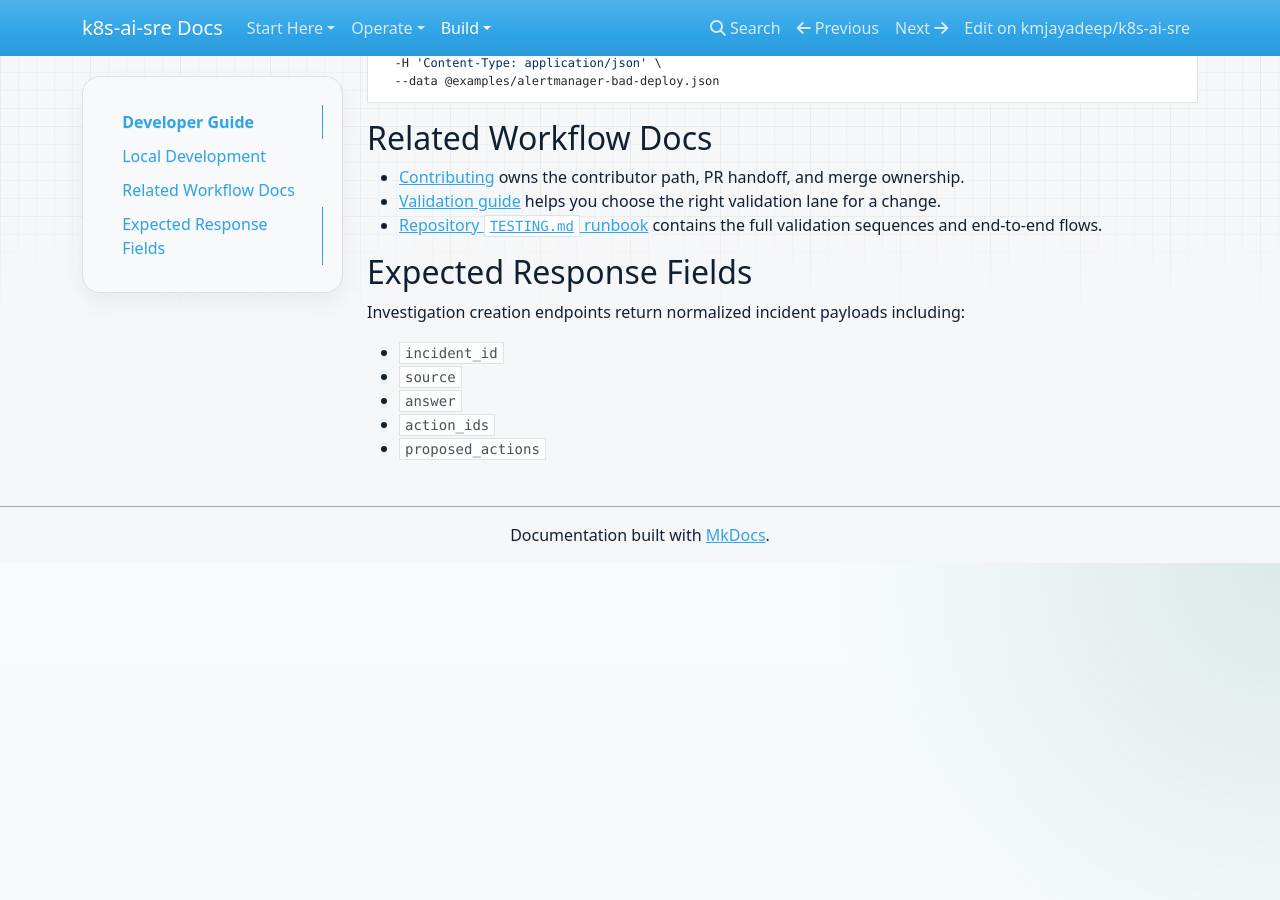
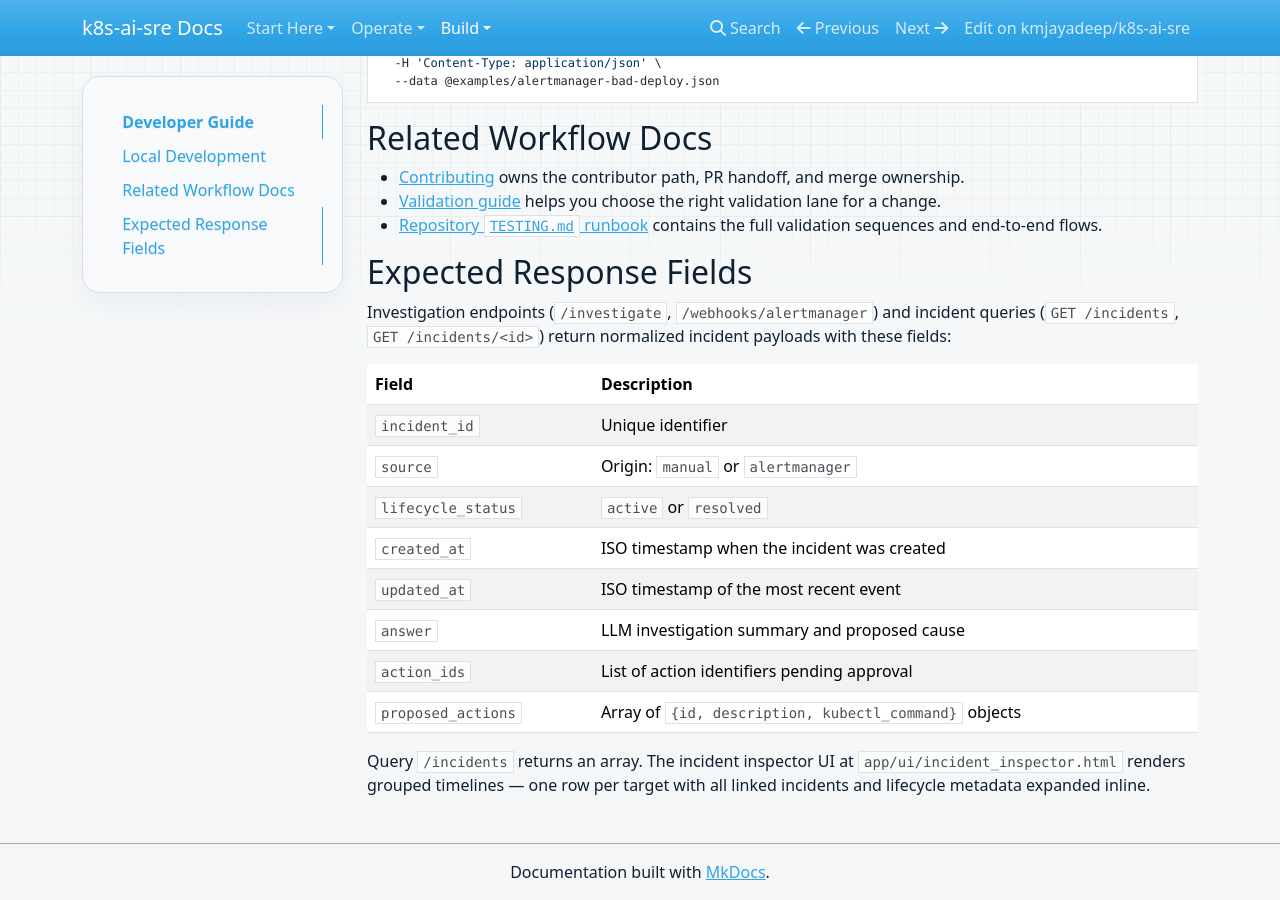
Before and after one commit to kmjayadeep/k8s-ai-sre, an MkDocs documentation site: the page built from docs/developer.md, in a window 1280 px wide and 900 px high, scrolled down 1064 px. Built offline with MkDocs 1.6.1, drawn with Linux system fonts in a browser that asks for light colours; nearby versions of some CDN libraries.

Commit message:
KSA-70: document incident lifecycle fields and inspector UI in developer.md
- Expand Expected Response Fields from 5 to 8 fields
- Add lifecycle_status, created_at, updated_at (from KSA-61/KSA-63)
- Reference incident inspector UI at app/ui/incident_inspector.html
- Document grouped timeline behavior (one row per target)
- Pass mkdocs --strict build

Co-Authored-By: Paperclip <noreply@paperclip.ing>

```diff
--- a/docs/developer.md
+++ b/docs/developer.md
@@ -63,10 +63,17 @@ curl -X POST http://127.0.0.1:8080/webhooks/alertmanager \
 
 ## Expected Response Fields
 
-Investigation creation endpoints return normalized incident payloads including:
+Investigation endpoints (`/investigate`, `/webhooks/alertmanager`) and incident queries (`GET /incidents`, `GET /incidents/<id>`) return normalized incident payloads with these fields:
 
-- `incident_id`
-- `source`
-- `answer`
-- `action_ids`
-- `proposed_actions`
+| Field | Description |
+|---|---|
+| `incident_id` | Unique identifier |
+| `source` | Origin: `manual` or `alertmanager` |
+| `lifecycle_status` | `active` or `resolved` |
+| `created_at` | ISO timestamp when the incident was created |
+| `updated_at` | ISO timestamp of the most recent event |
+| `answer` | LLM investigation summary and proposed cause |
+| `action_ids` | List of action identifiers pending approval |
+| `proposed_actions` | Array of `{id, description, kubectl_command}` objects |
+
+Query `/incidents` returns an array. The incident inspector UI at `app/ui/incident_inspector.html` renders grouped timelines — one row per target with all linked incidents and lifecycle metadata expanded inline.
```
